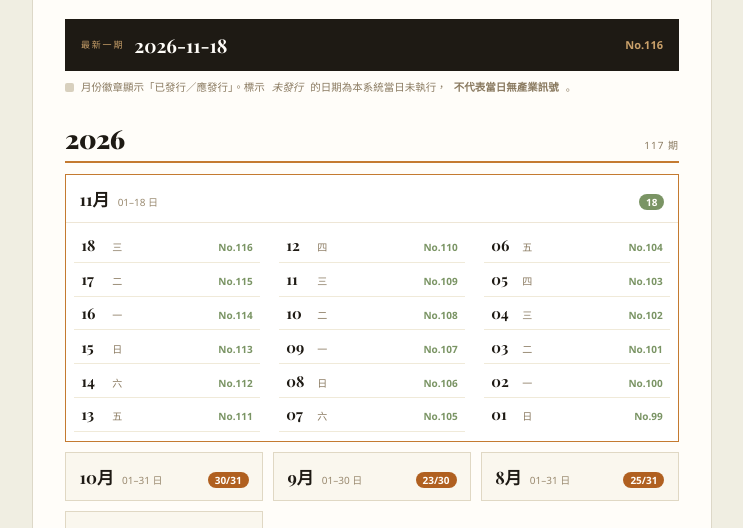
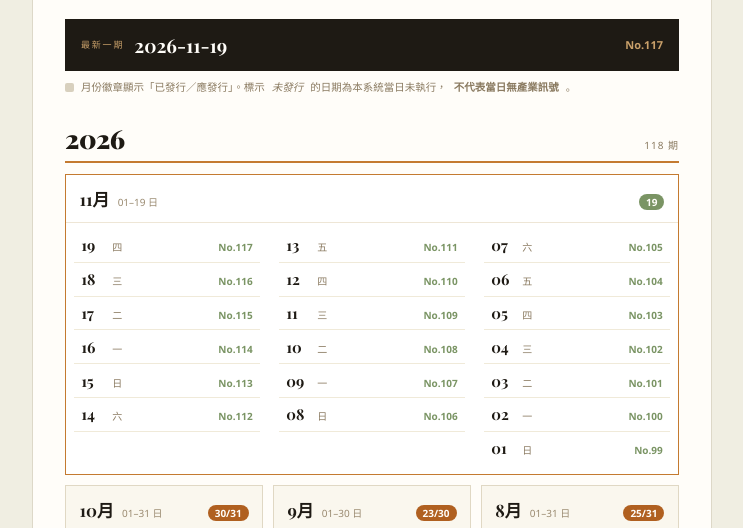
Before and after one commit to Admeliora-tw/puzzle-daily, a plain HTML site: page index.html in a window 1280 px wide. Shown: the part 256-784 px from the top of the page, without its empty margins (268-1011 px from the left). Drawn offline with nearby package versions, Linux system fonts and the light colour scheme; a web font is replaced by a local one.

Commit message:
Update index (118 issues)

```diff
--- a/index.html
+++ b/index.html
@@ -59,13 +59,14 @@ summary:hover{background:#f3eee0}
     <div class="name">Puzzle<br><em>Market</em><br>Daily</div>
     <p class="tag">The Global Record of Jigsaw Puzzle Commerce</p>
   </div>
-  <a class="newest" href="2026-11-18.html"><span class="lbl">最新一期</span><span class="dt">2026-11-18</span><span class="no">No.116</span></a>
+  <a class="newest" href="2026-11-19.html"><span class="lbl">最新一期</span><span class="dt">2026-11-19</span><span class="no">No.117</span></a>
   <p class="note"><span class="sw"></span>月份徽章顯示「已發行／應發行」。標示<em>未發行</em>的日期為本系統當日未執行，<strong>不代表當日無產業訊號</strong>。</p>
-  <div class="yr"><span class="yn">2026</span><span class="yc">117 期</span></div>
+  <div class="yr"><span class="yn">2026</span><span class="yc">118 期</span></div>
   <div class="grid">
     <details class="mon" open>
-      <summary><span class="mn">11月</span><span class="mr">01–18 日</span><span class="mc">18</span></summary>
+      <summary><span class="mn">11月</span><span class="mr">01–19 日</span><span class="mc">19</span></summary>
       <div class="list">
+        <a class="issue" href="2026-11-19.html"><span class="d">19</span><span class="w">四</span><span class="n">No.117</span></a>
         <a class="issue" href="2026-11-18.html"><span class="d">18</span><span class="w">三</span><span class="n">No.116</span></a>
         <a class="issue" href="2026-11-17.html"><span class="d">17</span><span class="w">二</span><span class="n">No.115</span></a>
         <a class="issue" href="2026-11-16.html"><span class="d">16</span><span class="w">一</span><span class="n">No.114</span></a>
```
